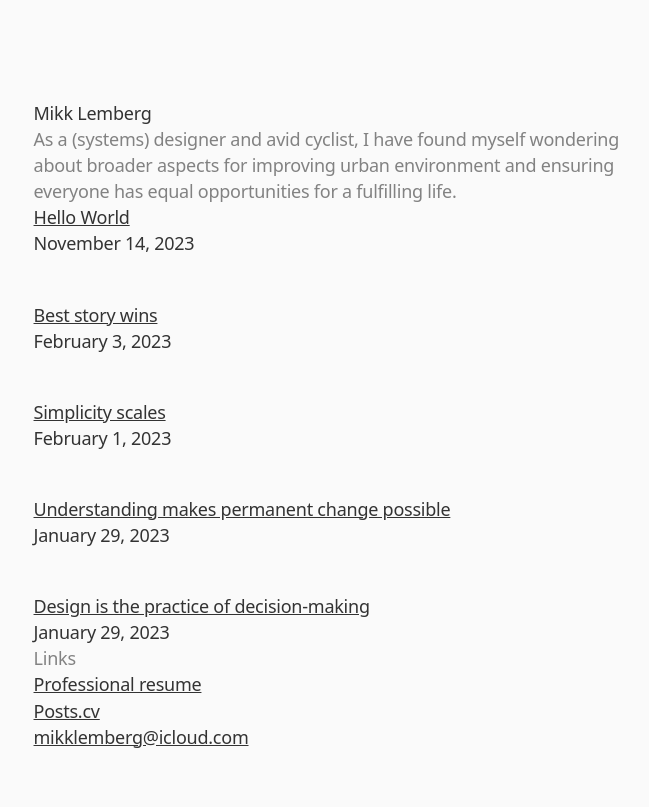
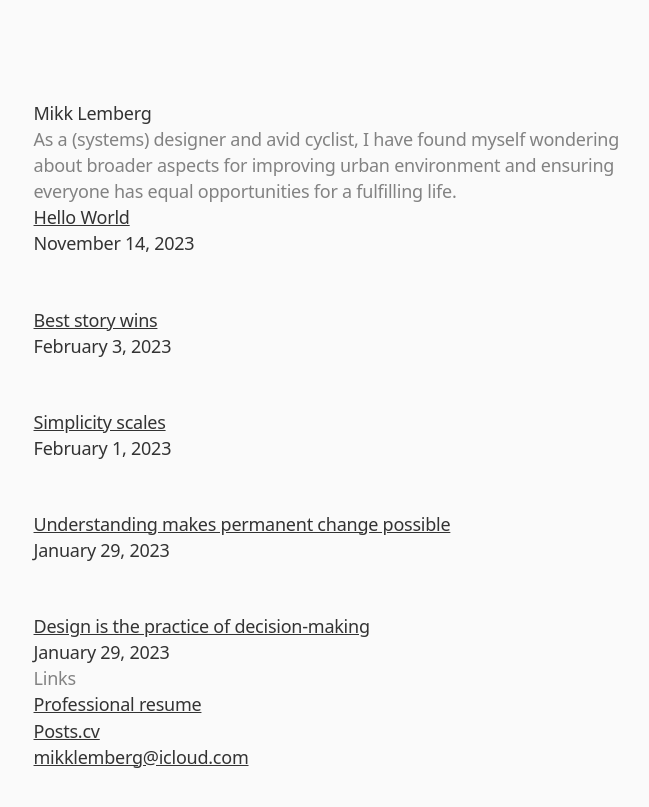
Before and after one commit to mikklemberg/My-personal-notes, a Jekyll site: the page built from README.md, in a window 1280 px wide. Shown: the top 807 px of the page, without its empty margins (313-962 px from the left). Built offline with Jekyll 4.4.1, drawn with Linux system fonts in a browser that asks for light colours; our own code applies the rules of GitHub Pages for plain Markdown files.

Commit message:
Update style.css

```diff
--- a/assets/css/style.css
+++ b/assets/css/style.css
@@ -41,7 +41,7 @@ a:hover {
 }
 
 .posts .post + .post {
-    margin-top: 2.5rem;
+    margin-top: 50px;
 }
 
 .post-content blockquote {
```
